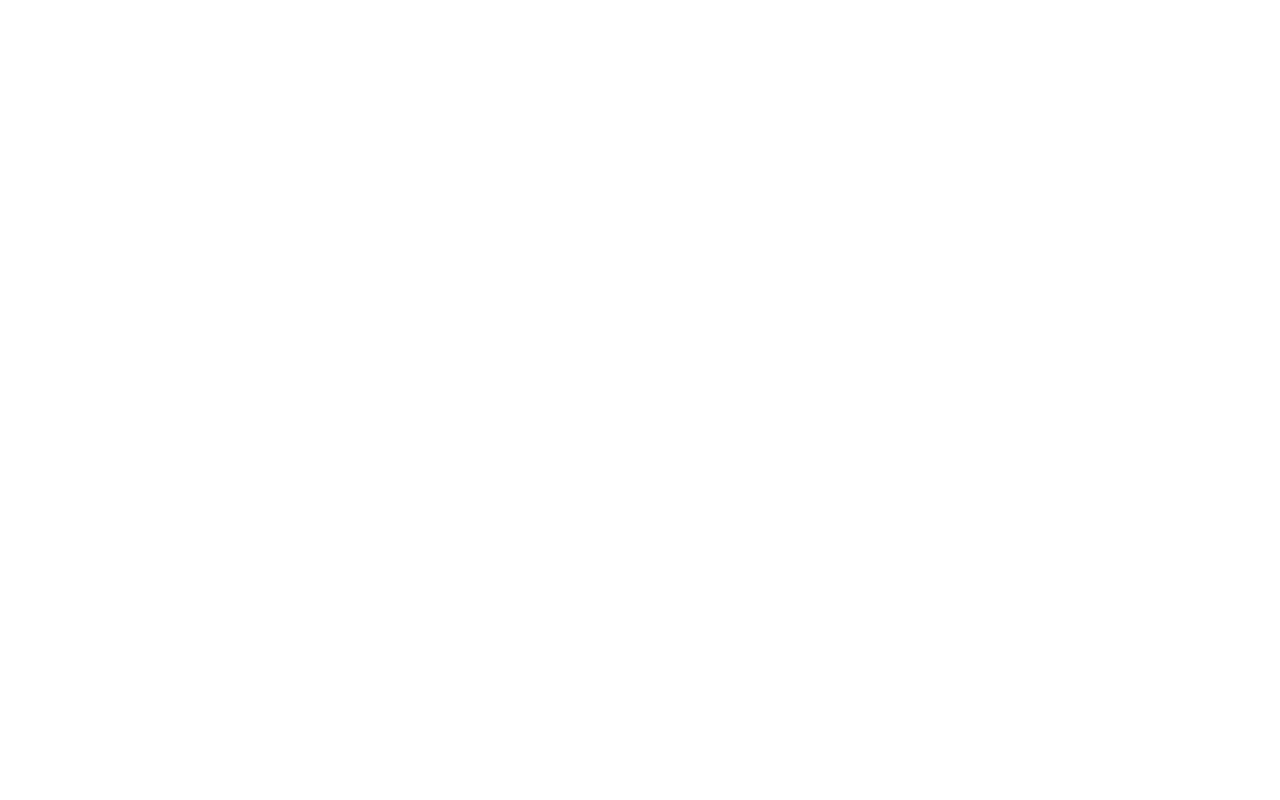
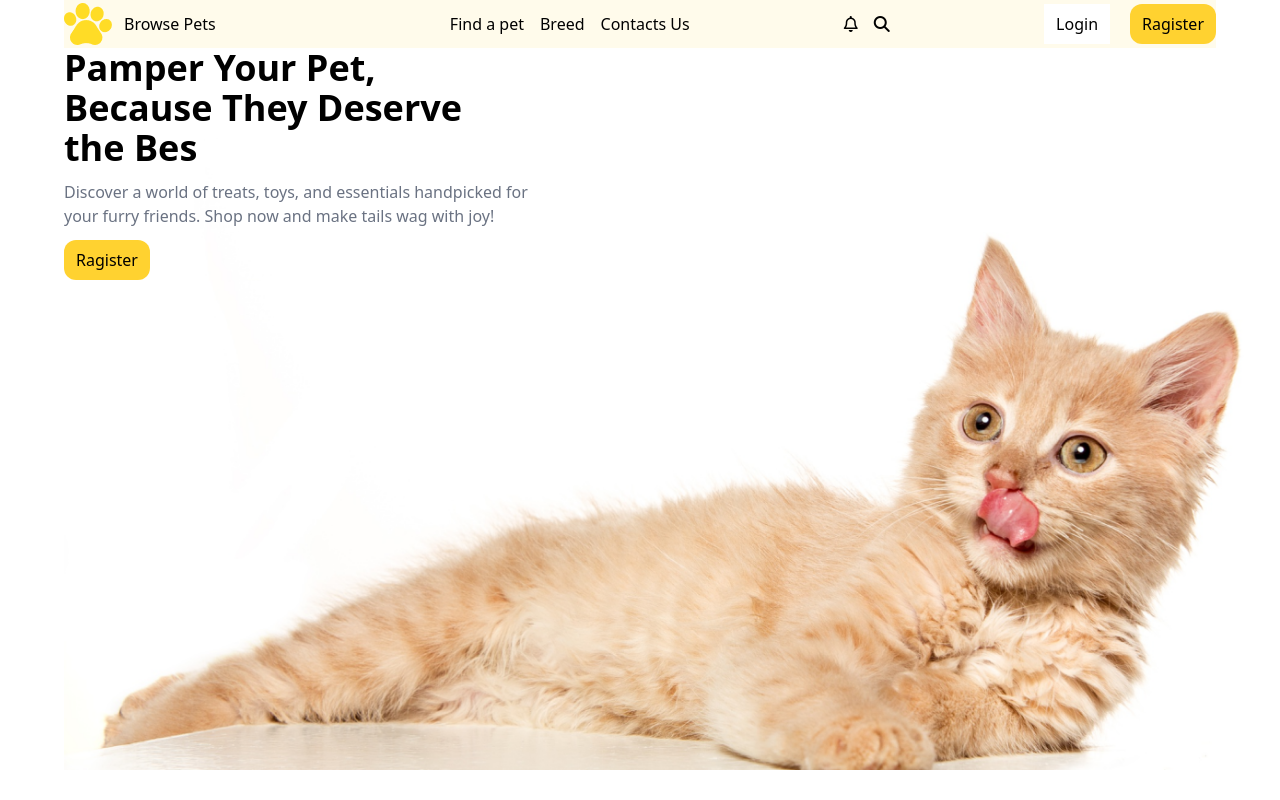
Before and after one commit to eyakubsharif/assignment-3, a website: page src/index.html in a window 1280 px wide. Drawn offline with Linux system fonts and the light colour scheme.

Commit message:
banner section done

```diff
--- a/src/index.html
+++ b/src/index.html
@@ -8,8 +8,40 @@
   <link rel="stylesheet" href="https://cdnjs.cloudflare.com/ajax/libs/font-awesome/6.7.2/css/all.min.css" integrity="sha512-Evv84Mr4kqVGRNSgIGL/F/aIDqQb7xQ2vcrdIwxfjThSH8CSR7PBEakCr51Ck+w+/U6swU2Im1vVX0SVk9ABhg==" crossorigin="anonymous" referrerpolicy="no-referrer" />
 </head>
 <body>
-<header>
-
+<header class="w-9/10 mx-auto">
+    <nav class="flex items-center justify-between bg-amber-50">
+        <!-- logo section -->
+         <div class="flex items-center gap-3">
+            <img src="images/logo-header.png" alt="">
+            <p>Browse Pets</p>
+         </div>
+         <ul class="flex gap-4 items-center ml-20">
+            <li><a href="">Find a pet</a></li>
+            <li><a href="">Breed</a></li>
+            <li><a href="">Contacts Us</a></li>
+         </ul>
+         <!-- nav icon  -->
+          <div class="flex gap-4">
+            <i class="fa-regular fa-bell"></i>
+            <i class="fa-solid fa-magnifying-glass"></i>
+          </div>
+        <!-- nav button  -->
+         <div class="flex gap-5">
+            <button class="py-2 px-3 bg-white ">Login </button>
+            <button class="py-2 px-3 bg-amber-300 rounded-xl">Ragister</button>
+         </div>
+    </nav>
+    <!-- banner section  -->
+     <div>
+        <!-- left div  -->
+         <div class="relative z-10">
+            <h1 class="text-4xl font-bold">Pamper Your Pet,<br> Because They Deserve <br> the Bes</h1>
+            <p class="text-gray-500 my-3">Discover a world of treats, toys, and essentials handpicked for <br> your furry friends. Shop now and make tails wag with joy!</p>
+            <button class="py-2 px-3 bg-amber-300 rounded-xl">Ragister</button>
+         </div>
+         <!-- right div  -->
+          <div class="absolute -translate-y-50 z-0 "> <img class="h-auto " src="images/cat-big.png" alt=""></div>
+     </div>
 
 </header>
 </body>
```
Also changed, not shown: src/output.css.
